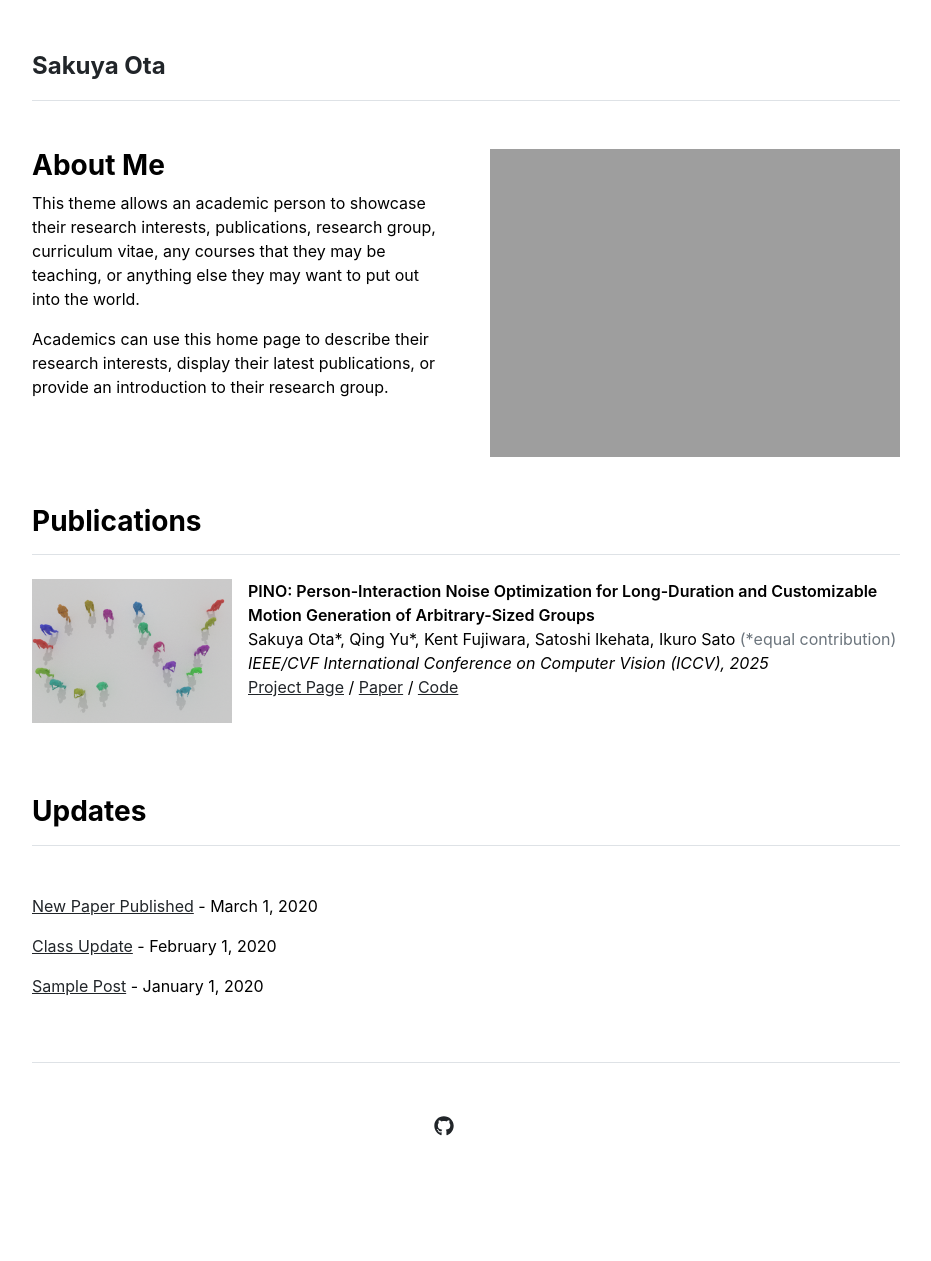
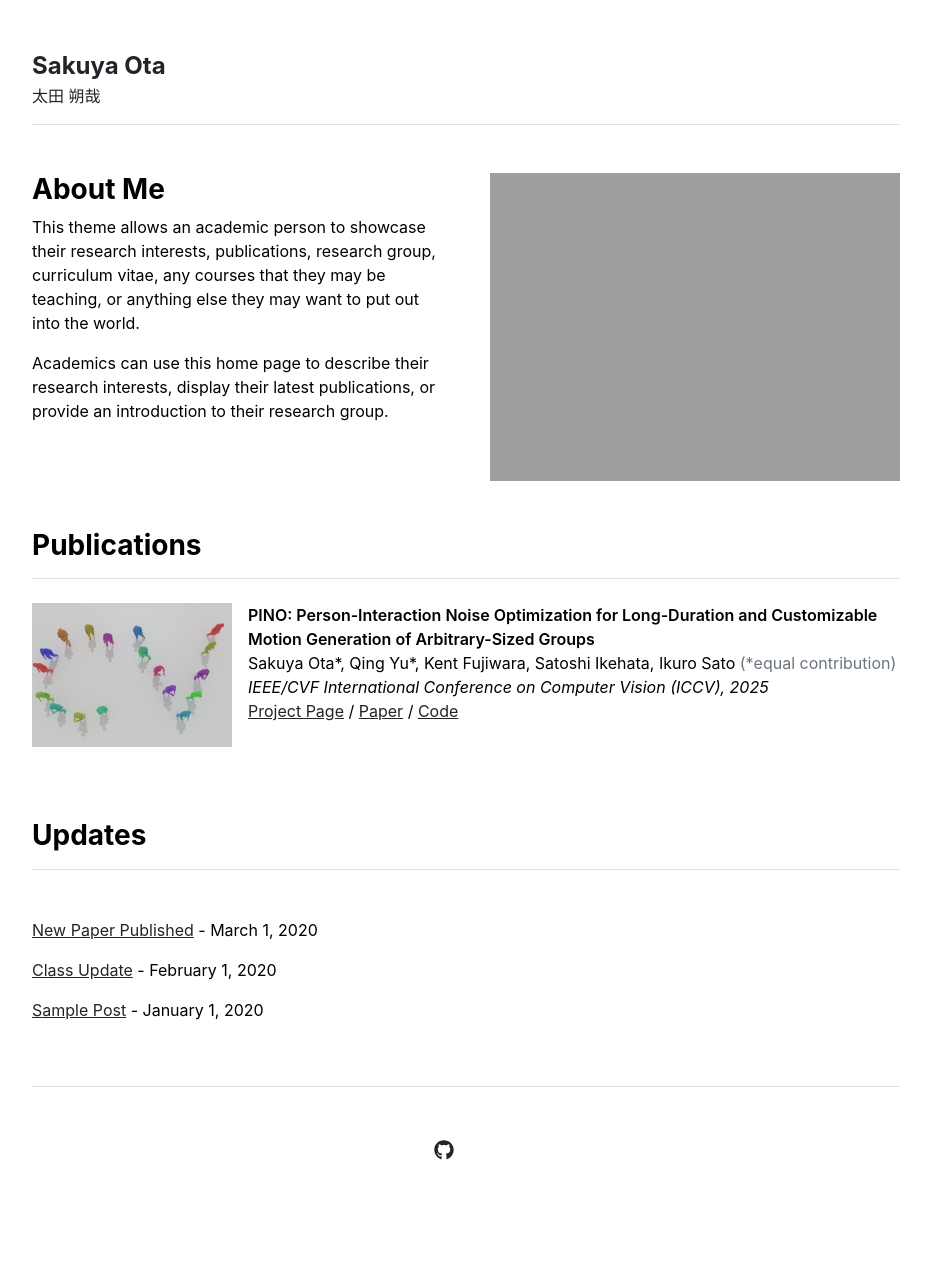
Before and after one commit to sinc865/sinc865.github.io, a Jekyll site: the page built from index.md, in a window 1280 px wide. Shown: the whole page, without its empty margins (174-1105 px from the left). Built offline with Jekyll 4.4.1, drawn with Linux system fonts in a browser that asks for light colours; before the commit the page ends 1237 px from its top, so only the background shows below that.

Commit message:
update font-size

```diff
--- a/_config.yml
+++ b/_config.yml
@@ -1,4 +1,4 @@
 url: "https://sinc865.github.io" # the base hostname & protocol for your site, e.g. http://example.com
 baseurl: "" # the subpath of your site, e.g. /blog
 title: "Sakuya Ota" # the name of your site, e.g. ACME Corp.
-description: ""
+description: "太田 朔哉"
--- a/_sass/custom.scss
+++ b/_sass/custom.scss
@@ -48,3 +48,7 @@
   margin-left: auto !important;
   margin-right: auto !important;
 }
+
+.fs-4 {
+  font-size: 18px;
+}
```
